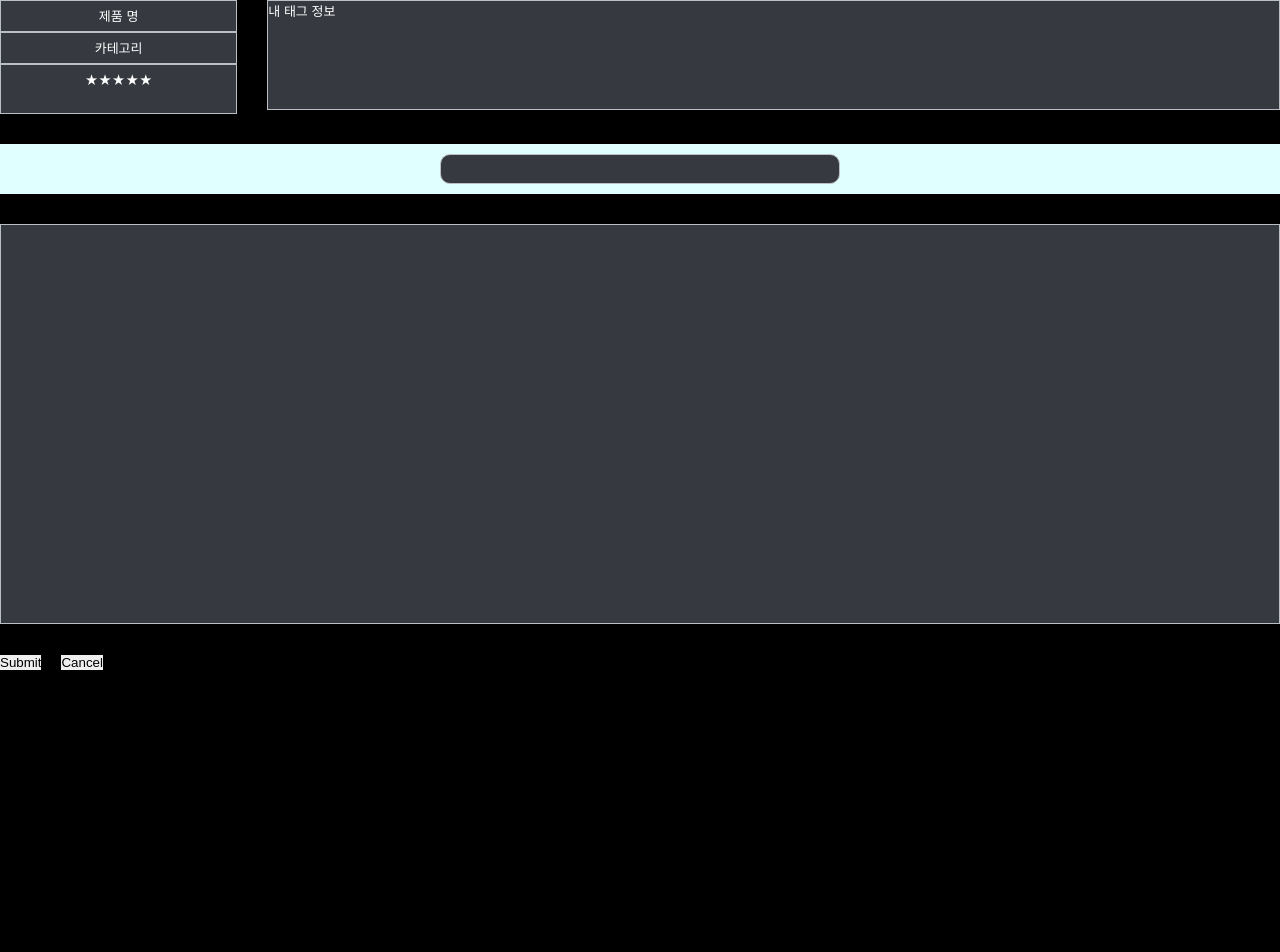
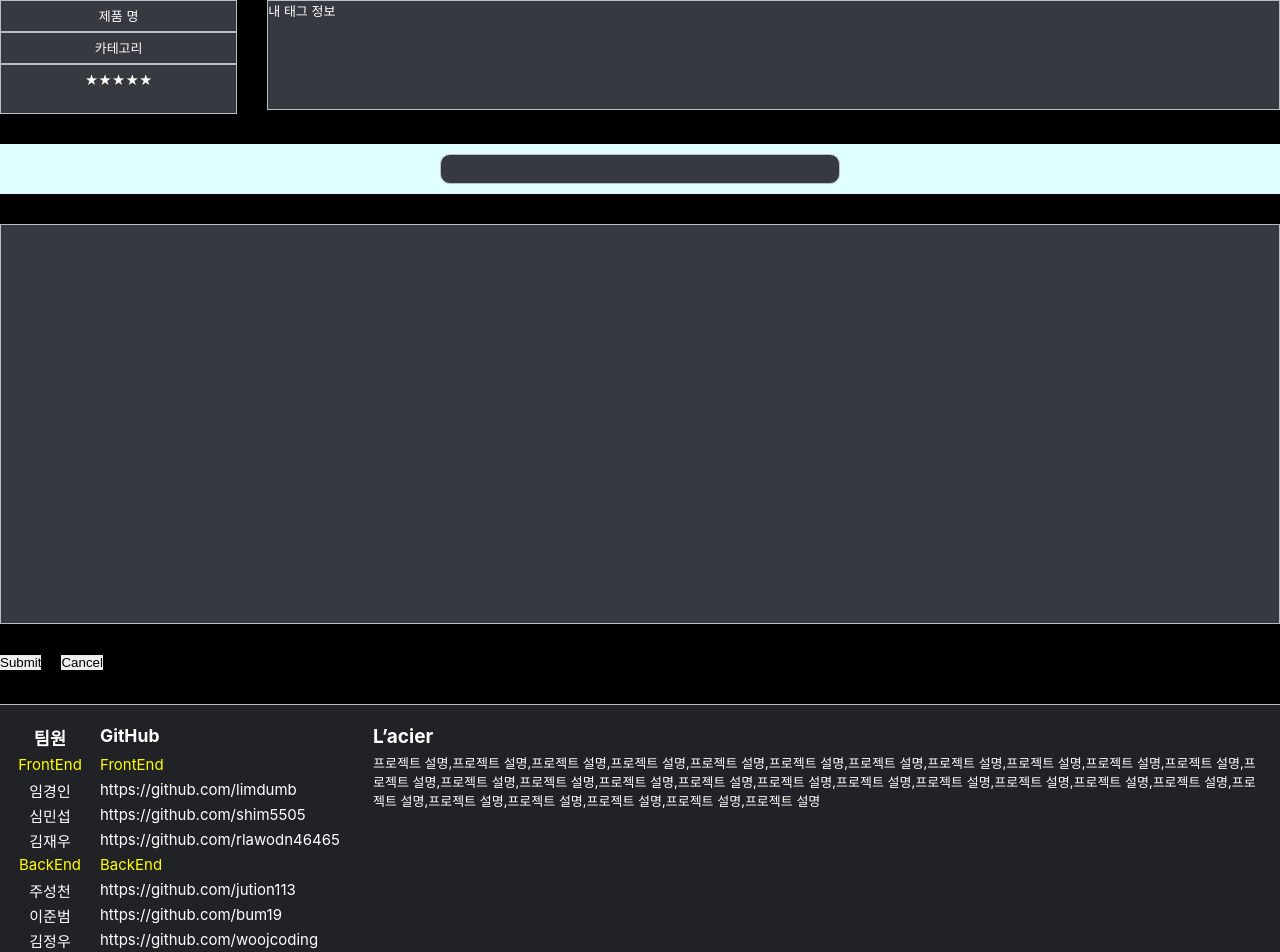
Before and after one commit to codestates-seb/seb41_main_002, a React (Create React App) app in the folder client/: page /reviews in a window 1280 px wide. Shown: the top 952 px of the page. Built offline with nearby package versions, Linux system fonts and the light colour scheme.

Commit message:
[FE Design] 푸터 디자인

```diff
--- a/client/src/Components/Commons/Footer.tsx
+++ b/client/src/Components/Commons/Footer.tsx
@@ -1,17 +1,57 @@
-import React from "react";
 import styled from "styled-components";
+import "../Style/footer.css";
 
 const FooterContainer = styled.div`
   width: 100%;
-  height: 300px;
-  background-color: red;
+  padding: 20px 0;
+  border-top: 1px solid var(--lightgray);
+  background-color: var(--dark);
+
+  .Contents_Wrap {
+    background-color: var(--dark);
+  }
+
+
 `;
 
 const Footer = () => {
   return (
     <FooterContainer>
       <div className="Contents_Wrap">
-
+        <div className="Footer_Inside">
+          <div className="left">
+            <div className="left_1">
+              <ul>
+                <li className="Footer_Title"><h3>팀원</h3></li>
+                <li className="Position">FrontEnd</li>
+                <li>임경인</li>
+                <li>심민섭</li>
+                <li>김재우</li>
+                <li className="Position">BackEnd</li>
+                <li>주성천</li>
+                <li>이준범</li>
+                <li>김정우</li>
+              </ul>
+            </div>
+            <div className="left_2">
+              <ul>
+                <li className="Footer_Title"><h3>GitHub</h3></li>
+                <li className="Position">FrontEnd</li>
+                <li><a href="https://github.com/limdumb">https://github.com/limdumb</a></li>
+                <li><a href="https://github.com/shim5505">https://github.com/shim5505</a></li>
+                <li><a href="https://github.com/rlawodn46465">https://github.com/rlawodn46465</a></li>
+                <li className="Position">BackEnd</li>
+                <li><a href="https://github.com/jution113">https://github.com/jution113</a></li>
+                <li><a href="https://github.com/bum19">https://github.com/bum19</a></li>
+                <li><a href="https://github.com/woojcoding">https://github.com/woojcoding</a></li>
+              </ul>
+            </div>
+          </div>
+          <div className="right">
+            <h3 className="Footer_Title">L’acier</h3>
+            <p>프로젝트 설명,프로젝트 설명,프로젝트 설명,프로젝트 설명,프로젝트 설명,프로젝트 설명,프로젝트 설명,프로젝트 설명,프로젝트 설명,프로젝트 설명,프로젝트 설명,프로젝트 설명,프로젝트 설명,프로젝트 설명,프로젝트 설명,프로젝트 설명,프로젝트 설명,프로젝트 설명,프로젝트 설명,프로젝트 설명,프로젝트 설명,프로젝트 설명,프로젝트 설명,프로젝트 설명,프로젝트 설명,프로젝트 설명,프로젝트 설명,프로젝트 설명</p>
+          </div>
+        </div>
       </div>
     </FooterContainer>
   );
--- /dev/null
+++ b/client/src/Components/Style/footer.css
@@ -0,0 +1,43 @@
+.Footer_Inside{
+ display: flex;
+}
+
+.Footer_Title{
+  font-size: 19px;
+  margin-bottom: 5px;
+}
+
+.left{
+  display: flex;
+}
+
+.left li{
+  height: 25px;
+  font-size: 15px;
+}
+
+.left_1 li{
+  width: 100px;
+  text-align: center;
+}
+
+.left_2 li{
+  width: 250px;
+}
+
+.Position{
+  color: yellow;
+}
+
+.right{
+  padding: 0 23px;
+}
+
+@media (max-width:767px){
+  .Footer_Inside{
+    flex-direction: column;
+   }
+   .right{
+    margin-bottom: 30px;
+   }
+}
```
